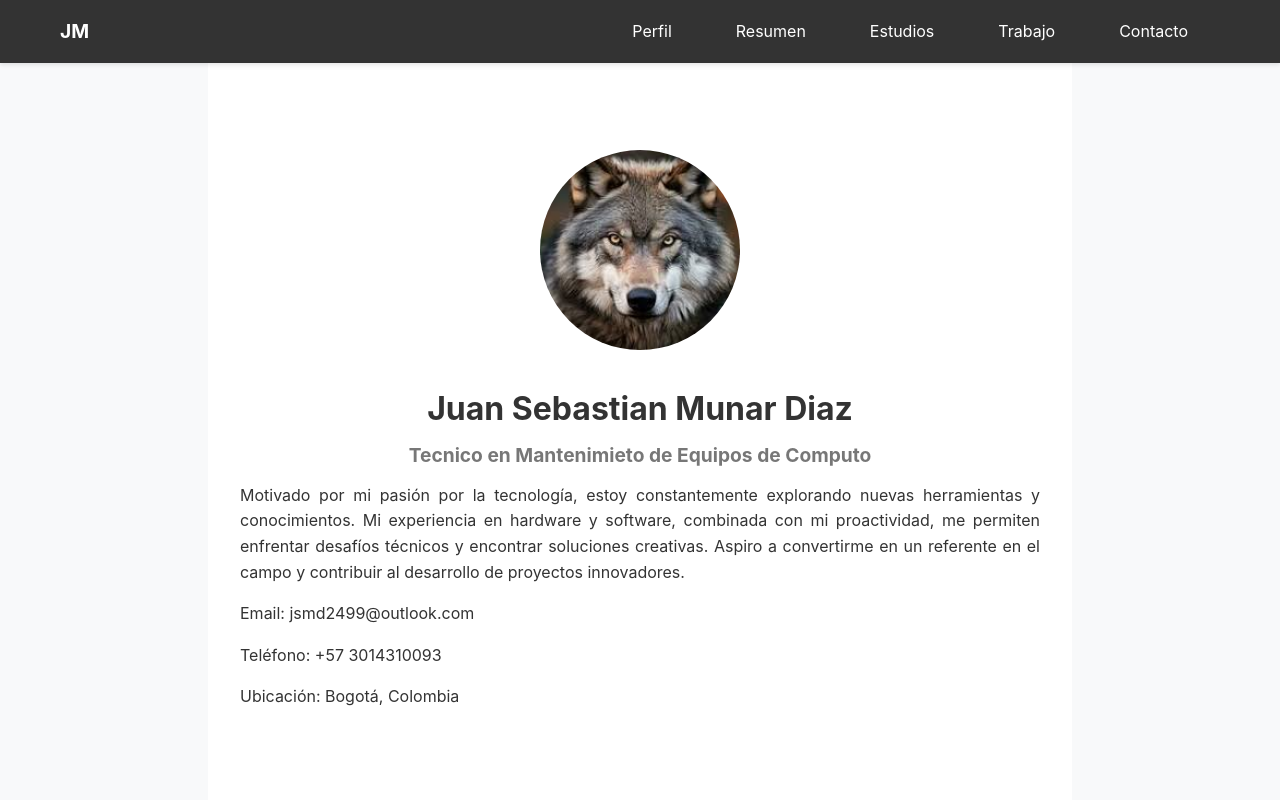
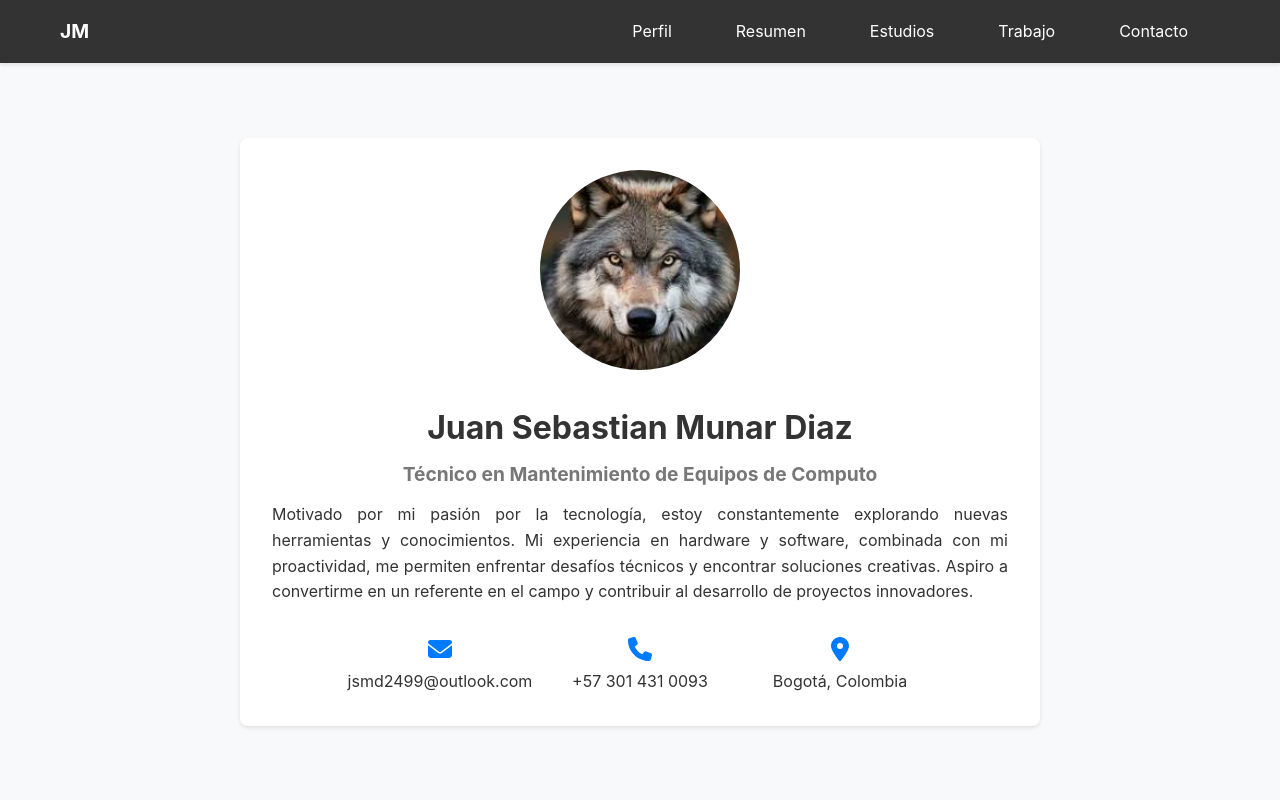
Before and after one commit to JmDarker/portafolio, a Next.js app: page / in a window 1280 px wide. Shown: the top 800 px of the page. Built offline with nearby package versions, Linux system fonts and the light colour scheme.

Commit message:
instalacion de iconos font awesome y modificacion de pagina de perfil para que se vea mejor y tenga una mejor organizacion./home/user/portafolio/components/Profile.js

```diff
--- a/components/Profile.js
+++ b/components/Profile.js
@@ -1,30 +1,41 @@
 import React from 'react';
 import Image from 'next/image';
-import styles from './Profile.module.css'; // Importa los estilos
+import styles from './Profile.module.css';
+import { FontAwesomeIcon } from '@fortawesome/react-fontawesome';
+import { faEnvelope, faPhone, faMapMarkerAlt } from '@fortawesome/free-solid-svg-icons';
 
 const Profile = () => {
     return (
-    <section className={styles.profile}> {/* Usa className con CSS Modules */}
+        <section className={styles.profile}>
             <div className={styles['profile-content']}>
                 <div className={styles['profile-image']}>
                     <Image
-            src="/images.jpg" // Ruta a tu imagen de perfil (en public/images)
+                        src="/images.jpg"
                         alt="Foto de Perfil"
                         width={200}
                         height={200}
-            className={styles.profileImage} // Aplica estilos a la imagen
+                        className={styles.profileImage}
                     />
                 </div>
                 <div className={styles['profile-info']}>
                     <h1>Juan Sebastian Munar Diaz</h1>
-          <h2>Tecnico en Mantenimieto de Equipos de Computo</h2>
+                    <h2>Técnico en Mantenimiento de Equipos de Computo</h2>
                     <p>
                         Motivado por mi pasión por la tecnología, estoy constantemente explorando nuevas herramientas y conocimientos. Mi experiencia en hardware y software, combinada con mi proactividad, me permiten enfrentar desafíos técnicos y encontrar soluciones creativas. Aspiro a convertirme en un referente en el campo y contribuir al desarrollo de proyectos innovadores.
                     </p>
-          <div className={styles['profile-contact']}>
-            <p>Email: jsmd2499@outlook.com</p>
-            <p>Teléfono: +57 3014310093</p>
-            <p>Ubicación: Bogotá, Colombia</p>
+                    <div className={styles['contact-info']}>
+                        <div className={styles['contact-item']}>
+                            <FontAwesomeIcon icon={faEnvelope} className={styles['contact-icon']} />
+                            <a href="mailto:jsmd2499@outlook.com">jsmd2499@outlook.com</a>
+                        </div>
+                        <div className={styles['contact-item']}>
+                            <FontAwesomeIcon icon={faPhone} className={styles['contact-icon']} />
+                            <a href="tel:+573014310093">+57 301 431 0093</a> {/* Formato de número de teléfono */}
+                        </div>
+                        <div className={styles['contact-item']}>
+                            <FontAwesomeIcon icon={faMapMarkerAlt} className={styles['contact-icon']} />
+                            <span>Bogotá, Colombia</span>
+                        </div>
                     </div>
                 </div>
             </div>
--- a/components/Profile.module.css
+++ b/components/Profile.module.css
@@ -7,26 +7,33 @@
   justify-content: center;
   min-height: 100vh;
   padding: 2rem;
-  background-color: #fff; /* O el color que prefieras */
+  background-color: #f8f9fa; /* Un gris claro de fondo */
 }
 
 .profile-content {
   max-width: 800px;
-  margin: 0 auto;
+  width: 100%;
   text-align: center;
+  background-color: white;
+  padding: 2rem;
+  border-radius: 8px;
+  box-shadow: 0 2px 4px rgba(0, 0, 0, 0.1);
 }
 
 .profile-image {
-  margin-bottom: 1rem; /* Margen inferior para separar la imagen del texto */
+  margin-bottom: 1rem;
 }
 
-.profileImage { /* Estilos específicos para la imagen */
+.profileImage {
   border-radius: 50%;
   object-fit: cover;
+  width: 200px; /* Ancho fijo para la imagen */
+  height: 200px; /* Alto fijo para la imagen */
 }
 
 .profile-info {
-  text-align: left; /* Alinea el texto a la izquierda */
+  text-align: left;
+  width: 100%; /* Asegura que la info ocupe todo el ancho */
 }
 
 .profile-info h1 {
@@ -44,24 +51,62 @@
 
 .profile-info p {
   line-height: 1.6;
-  margin-bottom: 1rem; /* Espacio entre párrafos */
+  margin-bottom: 1rem;
   text-align: justify;
 }
 
-.profile-contact {
-  margin-top: 1rem;
+.contact-info {
+  display: flex; /* Para la disposición horizontal */
+  justify-content: space-around; /* Distribuye el espacio entre los elementos */
+  align-items: center; /* Centra verticalmente */
+  margin-top: 2rem;
+  width: 100%;
+  max-width: 600px; /* Ancho máximo para el contenedor de contacto */
+  margin: 2rem auto 0;
 }
 
-.profile-contact p {
-  margin-bottom: 0.25rem; /* Reduce el espaciado entre los elementos de contacto */
+.contact-item {
+  display: flex;
+  flex-direction: column; /* Para que el icono esté encima del texto en responsive */
+  align-items: center;
+  text-align: center; /* Centra el texto */
+  flex: 1; /* Distribuye el espacio disponible equitativamente */
+  min-width: 150px; /* Ancho mínimo para evitar que se aplasten */
 }
 
+.contact-icon {
+  margin-bottom: 0.5rem; /* Margen inferior para separar el icono del texto */
+  font-size: 1.5rem; /* Tamaño del icono */
+  color: #007bff;
+  text-align: center;
+}
+
+.contact-item a,
+.contact-item span {
+  text-decoration: none;
+  color: #333;
+  transition: color 0.3s ease;
+  word-break: break-word; /* Evita que las palabras largas rompan el diseño */
+}
+
+.contact-item a:hover {
+  color: #007bff;
+}
+
+/* Media query para pantallas pequeñas (volver a la disposición vertical) */
 @media (max-width: 768px) {
-  .profile-content {
-      padding: 1rem;
+  .contact-info {
+      flex-direction: column; /* Vuelve a la disposición vertical */
+      align-items: flex-start;
+      text-align: left;
   }
-  .profileImage {
-      max-width: 150px;
-      max-height: 150px;
+  .contact-item{
+      flex-direction: row;
+      text-align: left;
+      min-width: auto;
+  }
+  .contact-icon{
+      margin-bottom: 0;
+      margin-right: 1rem;
   }
 }
```
Also changed, not shown: package.json (+5 -2 lines), 1 other file (tests, documents, lock files or other folders). Lines whose indentation alone changed are shown as unchanged.
